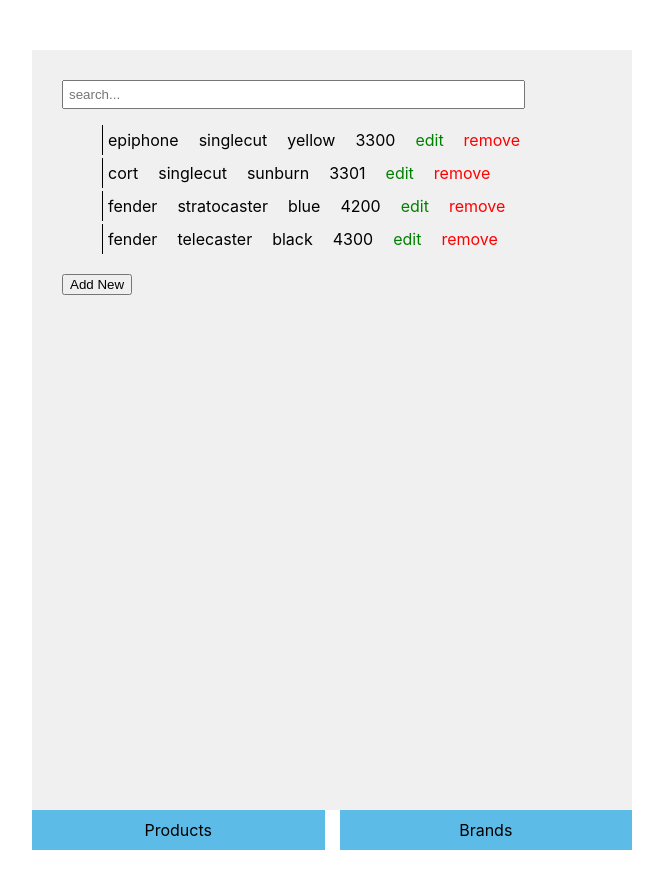
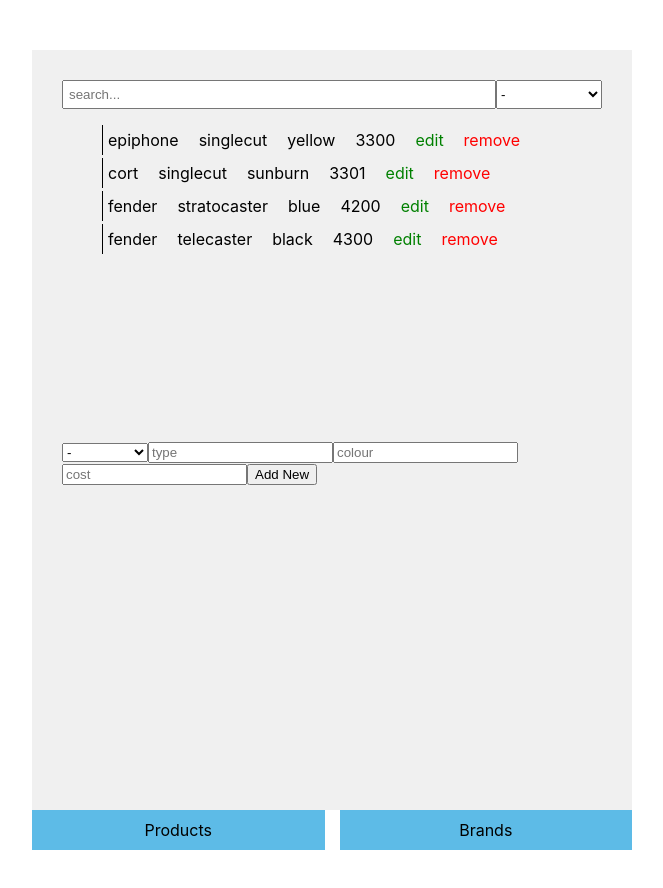
Before and after one commit to viktorlazi/javascript_frontend_task, a React (Create React App) app: page / in a window 1280 px wide. Shown: the top 888 px of the page, without its empty margins (308-971 px from the left). Built offline with nearby package versions, Linux system fonts and the light colour scheme.

Commit message:
add new product

```diff
--- a/src/Components/AddElement.jsx
+++ b/src/Components/AddElement.jsx
@@ -8,7 +8,7 @@
   return (
     <div className="add__new">
       {
-        ListStore.sortingTypes.map((e)=>{
+        ListStore.getSortingTypes().map((e)=>{
           switch(e){
             case 'brand':
               const brands = BrandsListStore.list
--- a/src/Components/UserInput.jsx
+++ b/src/Components/UserInput.jsx
@@ -8,14 +8,14 @@
         onChange={(e)=>{UserInputStore.setSearchField(e.target.value)}}
         />
         {
-        ListStore.sortingTypes.length?
+        ListStore.getSortingTypes()?
         <select type="text" id="sortBy" placeholder="sort by..." list="sortByList"
           onChange={(e)=>{UserInputStore.setSort(e.target.value)}} >
           {
             <option>-</option>
           }
           {
-            ListStore.sortingTypes.map((e)=>{
+            ListStore.getSortingTypes().map((e)=>{
               return <option value={e}>sort by: {e}</option>
             })
           }
--- a/src/Pages/Brands/Brands.jsx
+++ b/src/Pages/Brands/Brands.jsx
@@ -34,7 +34,8 @@
     BrandsListStore.filteredAndSortedList=[...filtered]
   }, [UserInputStore.searchField, UserInputStore.sort, BrandsListStore.list.length, ProductsListStore.list])
   */
-
+ return null
+  /*
   return (
     <div id="brands">
       <UserInput UserInputStore={BrandsInputStore} ListStore={BrandsService} />
@@ -42,6 +43,7 @@
       <AddElement ListStore={BrandsService} />
     </div>
   )
+  */
 }
 
 export default observer(Brands)
--- a/src/Pages/Brands/Stores/BrandsService.jsx
+++ b/src/Pages/Brands/Stores/BrandsService.jsx
@@ -0,0 +1,42 @@
+import { makeAutoObservable } from 'mobx'
+import {BrandsInputStore} from '../../../Stores/UserInputStore'
+import BrandsStore from '../../../Stores/BrandsStore'
+
+class BrandsService{
+  processedList = []
+  newElement = {}
+
+  constructor(){
+    makeAutoObservable(this)
+  }
+
+  sort(list, sortBy){
+    list.sort(
+      (a,b)=>{
+        const nameA = a[sortBy]
+        const nameB = b[sortBy]
+        if (nameA < nameB) {
+          return -1;
+        }else if (nameA > nameB) {
+          return 1;
+        }
+        return 0;
+      }
+      )
+      return list
+    }
+  filter(list, searchField){
+    let filtered = [...list.filter((e)=>{
+      return (e.brand + e.type + e.colour + e.cost).includes(searchField)
+    })]
+    return filtered
+  }
+  processList(){
+    let list = this.filter(BrandsStore.list, BrandsInputStore.searchField)
+    list = this.sort(list, BrandsInputStore.sortBy)
+    this.processedList=[...list]
+  }
+}
+
+const brandsService = new BrandsService()
+export default brandsService
--- a/src/Pages/Brands/styles/brands.css
+++ b/src/Pages/Brands/styles/brands.css
@@ -0,0 +1,13 @@
+#brands ul{
+  height:300px;
+}
+#search{
+  width:100%;
+  padding:5px;
+}
+#sortBy{
+  display:inline;
+}
+.userInput{
+  display:flex;
+}
--- /dev/null
+++ b/src/Pages/Products/Components/AddElement.jsx
@@ -0,0 +1,81 @@
+import React from 'react'
+import {observer} from 'mobx-react'
+import {action} from 'mobx'
+import { makeAutoObservable } from 'mobx'
+import BrandsStore from '../../../Stores/BrandsStore'
+import ProductsService from '../Stores/ProductsService'
+
+class Helper{
+  newElement = {}
+
+  constructor(){
+    makeAutoObservable(this)
+  }
+  getNewElementValue(key){
+    return this.newElement[key] === undefined ? '':this.newElement[key]
+  }
+  areInputsFilled(){
+    const keys = Object.keys(this.newElement)
+    if(keys.length>0){
+      return keys.every((e)=>{
+        return this.newElement[e] !== ''
+      })
+    }
+    return false
+  }
+  addNewElementToList(){
+    if(this.areInputsFilled()){
+      if(!isNaN(this.newElement.cost)){
+        ProductsService.addNewElement(this.newElement)
+        return
+      }
+      alert('invalid product cost')
+      return
+    }
+    alert('invalid inputs')
+    return
+  }
+}
+const helper = new Helper()
+
+function AddElement({ListStore}) {
+  return (
+    <div className="add__new">
+      {
+        ListStore.getSortingTypes().map((e)=>{
+          switch(e){
+            case 'brand':
+              const brands = BrandsStore.list
+              return <select type="text" value={helper.getNewElementValue(e)} onChange={action((i)=>{
+                  helper.newElement['brand'] = i.target.value
+                })
+              }>
+              {
+                <option value="undefined">-</option>
+              }
+              {
+                brands.map((e)=>{
+                  return <option value={e.id}>{e.name}</option>
+                })
+              }
+              </select>
+            case 'id':
+              return null
+            default:
+              return <input onChange={
+                action((i)=>{
+                  helper.newElement[e] = i.target.value
+                })
+              } placeholder={e} value={helper.getNewElementValue(e)} type="text">
+              </input>
+            }
+        })
+      }
+      <button onClick={()=>{
+        helper.addNewElementToList()
+      }}>Add New</button>
+    </div>
+  )
+}
+
+export default observer(AddElement)
--- a/src/Pages/Products/Products.jsx
+++ b/src/Pages/Products/Products.jsx
@@ -2,18 +2,19 @@
 import {observer} from 'mobx-react'
 
 import UserInput from '../../Components/UserInput'
-import AddElement from '../../Components/AddElement'
+import AddElement from './Components/AddElement'
 import DisplayList from '../../Components/DisplayList'
 
 import {ProductsInputStore} from '../../Stores/UserInputStore'
 import ProductsService from './Stores/ProductsService'
+import ProductsStore from '../../Stores/ProductsStore'
 
 import './styles/products.css'
 
 function List() {
   useEffect(() => {
     ProductsService.processList()
-  }, [ProductsInputStore.searchField, ProductsInputStore.sort])
+  }, [ProductsInputStore.searchField, ProductsInputStore.sort, ProductsStore.list.length])
   return (
     <div id="products">
       <UserInput UserInputStore={ProductsInputStore} ListStore={ProductsService} />
--- a/src/Pages/Products/Stores/ProductsService.jsx
+++ b/src/Pages/Products/Stores/ProductsService.jsx
@@ -1,17 +1,21 @@
 import { makeAutoObservable } from 'mobx'
 import ProductsStore from '../../../Stores/ProductsStore'
+import BrandsStore from '../../../Stores/BrandsStore'
 import {ProductsInputStore} from '../../../Stores/UserInputStore'
-import BrandsStore from '../../../Stores/BrandsStore'
 
 class ProductsService{
   processedList = []
-  newElement = {}
-  sortingTypes = []
 
   constructor(){
     makeAutoObservable(this)
   }
 
+  getSortingTypes(){
+    return ProductsStore.sortingTypes
+  }
+  addNewElement(newElement){
+    ProductsStore.addNewElement(newElement)
+  }
   sort(list, sortBy){
     list.sort(
       (a,b)=>{
--- a/src/Pages/Products/styles/products.css
+++ b/src/Pages/Products/styles/products.css
@@ -8,3 +8,6 @@
 .userInput{
   display:flex;
 }
+#products ul{
+  height:300px;
+}
--- a/src/Stores/ProductsStore.jsx
+++ b/src/Stores/ProductsStore.jsx
@@ -22,17 +22,13 @@
     this.list[index][field] = value
   }
   addNewElement(newElement){
-    if(this.isNewElementValid(newElement)){
-      if(this.availableIDs.length){
-        newElement['id'] = this.availableIDs[0]
-        this.availableIDs.shift()
-      }else{
-        newElement['id'] = this.list.length
-      }
-      this.list.push(newElement)
+    if(this.availableIDs.length){
+      newElement['id'] = this.availableIDs[0]
+      this.availableIDs.shift()
     }else{
-      alert('invalid inputs')
+      newElement['id'] = this.list.length
     }
+    this.list.push(newElement)
   }
   getNewElementValue(key){
     return this.newElement[key] === undefined ? '':this.newElement[key]
```
